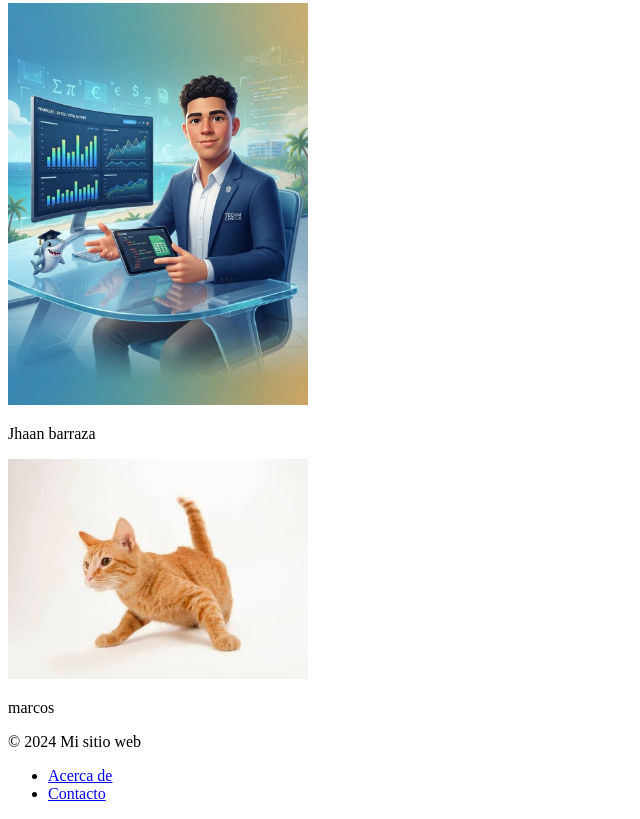
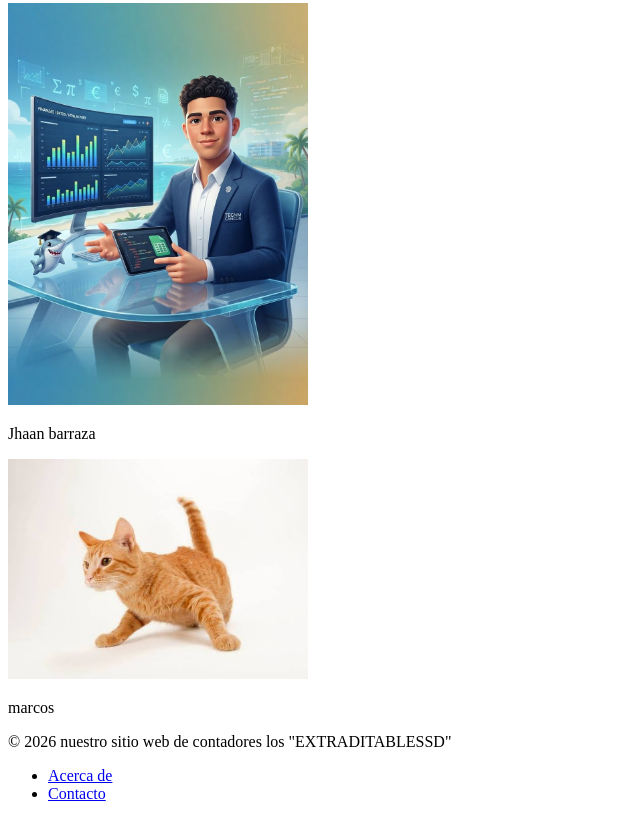
Before and after one commit to DocCano21/DocCano21.github.io, a plain HTML site: page index.html in a window 1280 px wide. Shown: the part 1453-2272 px from the top of the page, without its empty margins (0-640 px from the left). Drawn offline with Linux system fonts and the light colour scheme.

Commit message:
Update footer copyright text and site name

```diff
--- a/index.html
+++ b/index.html
@@ -29,7 +29,7 @@
 
 </body>
     <footer>
-  <p>&copy; 2024 Mi sitio web</p>
+  <p>&copy; 2026 nuestro sitio web de contadores los "EXTRADITABLESSD"</p>
   <ul>
     <li><a href="/acerca-de">Acerca de</a></li>
     <li><a href="/contacto">Contacto</a></li>
```
